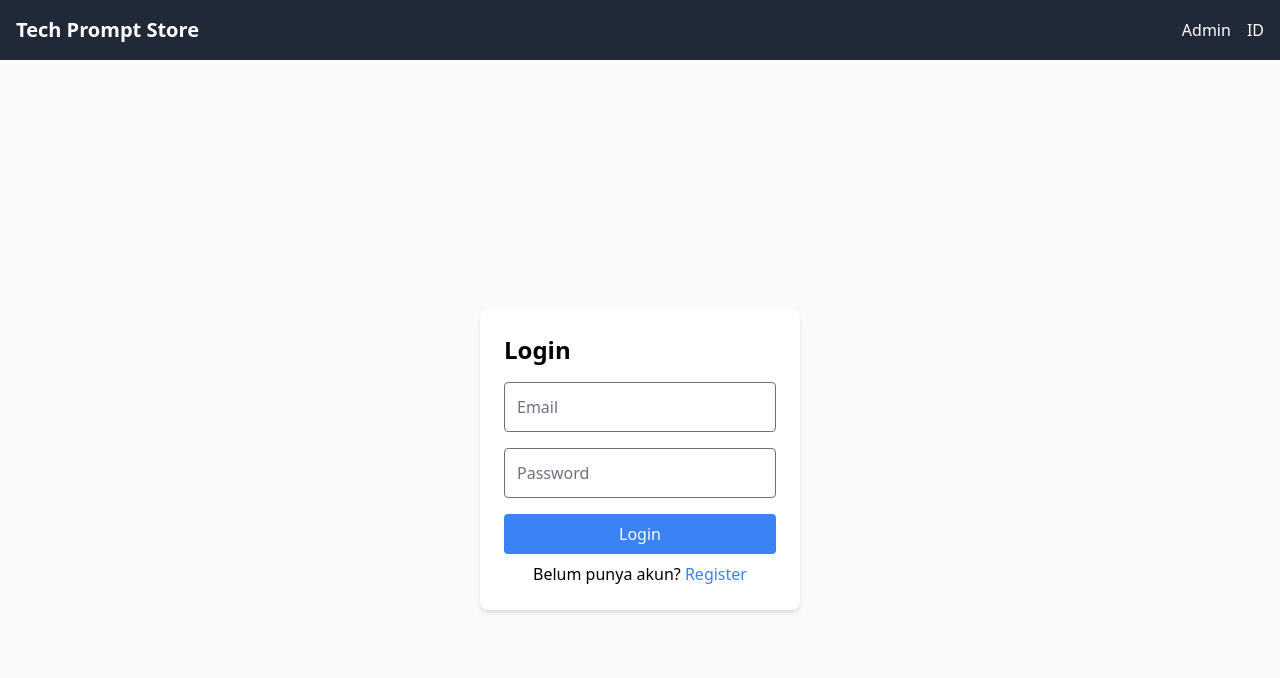
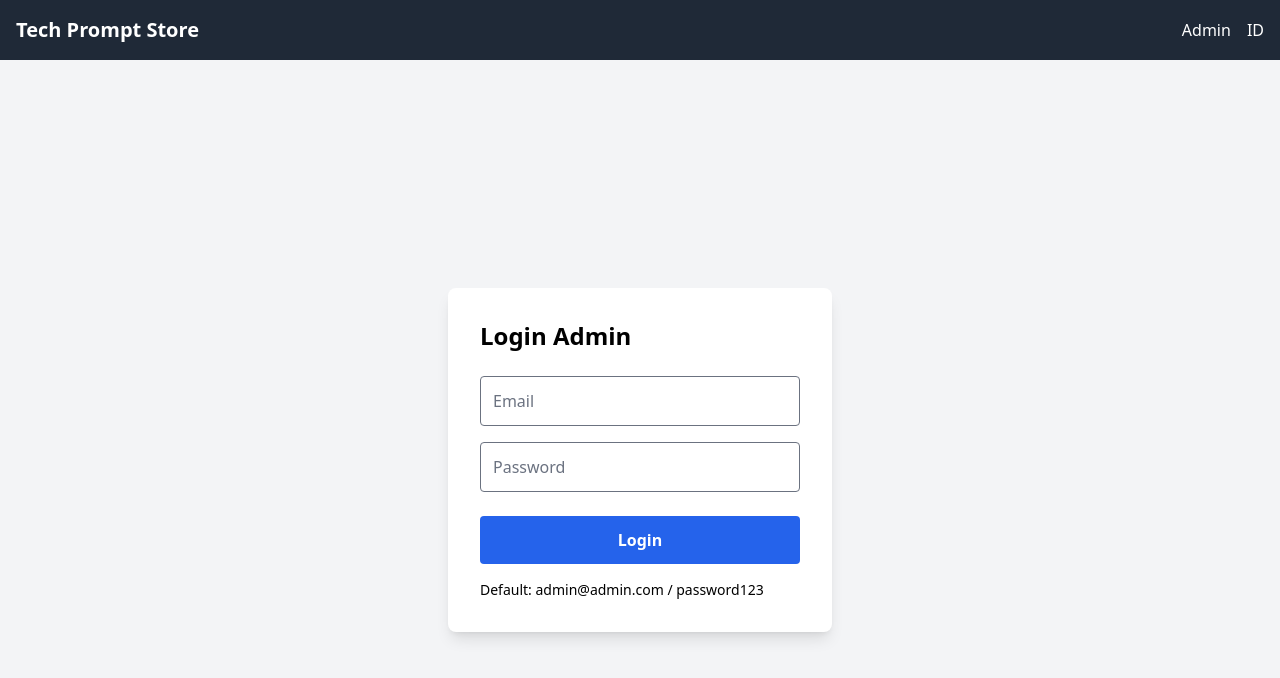
Before and after one commit to chafis1221-oss/Apps, a React (Vite) app in the folder frontend/: page /login in a window 1280 px wide. Shown: the top 678 px of the page. Built offline with nearby package versions, Linux system fonts and the light colour scheme.

Commit message:
Refactor login form and submission handling

```diff
--- a/frontend/src/pages/Login.jsx
+++ b/frontend/src/pages/Login.jsx
@@ -1,33 +1,31 @@
 import { useState } from 'react';
 import { useTranslation } from 'react-i18next';
-import { useNavigate, Link } from 'react-router-dom';
 import axios from 'axios';
 
 const Login = () => {
   const { t } = useTranslation();
   const [email, setEmail] = useState('');
   const [password, setPassword] = useState('');
-  const navigate = useNavigate();
 
-  const handleSubmit = async (e) => {
+  const handleLogin = (e) => {
     e.preventDefault();
-    try {
-      const res = await axios.post('https://apps-8wf5.onrender.com/api/login', { email, password });
-      localStorage.setItem('token', res.data.token);
-      navigate('/');
-    } catch (err) {
-      alert('Error: ' + err.response?.data?.error);
-    }
+    axios.post('https://apps-8wf5.onrender.com/api/login', { email, password })
+      .then(res => {
+        localStorage.setItem('token', res.data.token);
+        alert('Login sukses!');
+        window.location.href = '/admin';
+      })
+      .catch(err => alert('Login gagal'));
   };
 
   return (
-    <div className="min-h-screen flex items-center justify-center bg-gray-50">
-      <form onSubmit={handleSubmit} className="bg-white p-6 rounded-lg shadow-md w-80">
-        <h2 className="text-2xl font-bold mb-4">{t('login.title')}</h2>
-        <input type="email" placeholder="Email" value={email} onChange={(e) => setEmail(e.target.value)} className="w-full p-3 border rounded mb-4" required />
-        <input type="password" placeholder="Password" value={password} onChange={(e) => setPassword(e.target.value)} className="w-full p-3 border rounded mb-4" required />
-        <button type="submit" className="w-full bg-blue-500 text-white py-2 rounded">Login</button>
-        <p className="mt-2 text-center">Belum punya akun? <Link to="/register" className="text-blue-500">Register</Link></p>
+    <div className="min-h-screen bg-gray-100 flex items-center justify-center">
+      <form onSubmit={handleLogin} className="bg-white p-8 rounded-lg shadow-lg w-96">
+        <h2 className="text-2xl font-bold mb-6">Login Admin</h2>
+        <input type="email" placeholder="Email" value={email} onChange={e => setEmail(e.target.value)} className="w-full p-3 border mb-4 rounded" required />
+        <input type="password" placeholder="Password" value={password} onChange={e => setPassword(e.target.value)} className="w-full p-3 border mb-6 rounded" required />
+        <button type="submit" className="w-full bg-blue-600 text-white py-3 rounded font-bold">Login</button>
+        <p className="mt-4 text-sm">Default: admin@admin.com / password123</p>
       </form>
     </div>
   );
```
